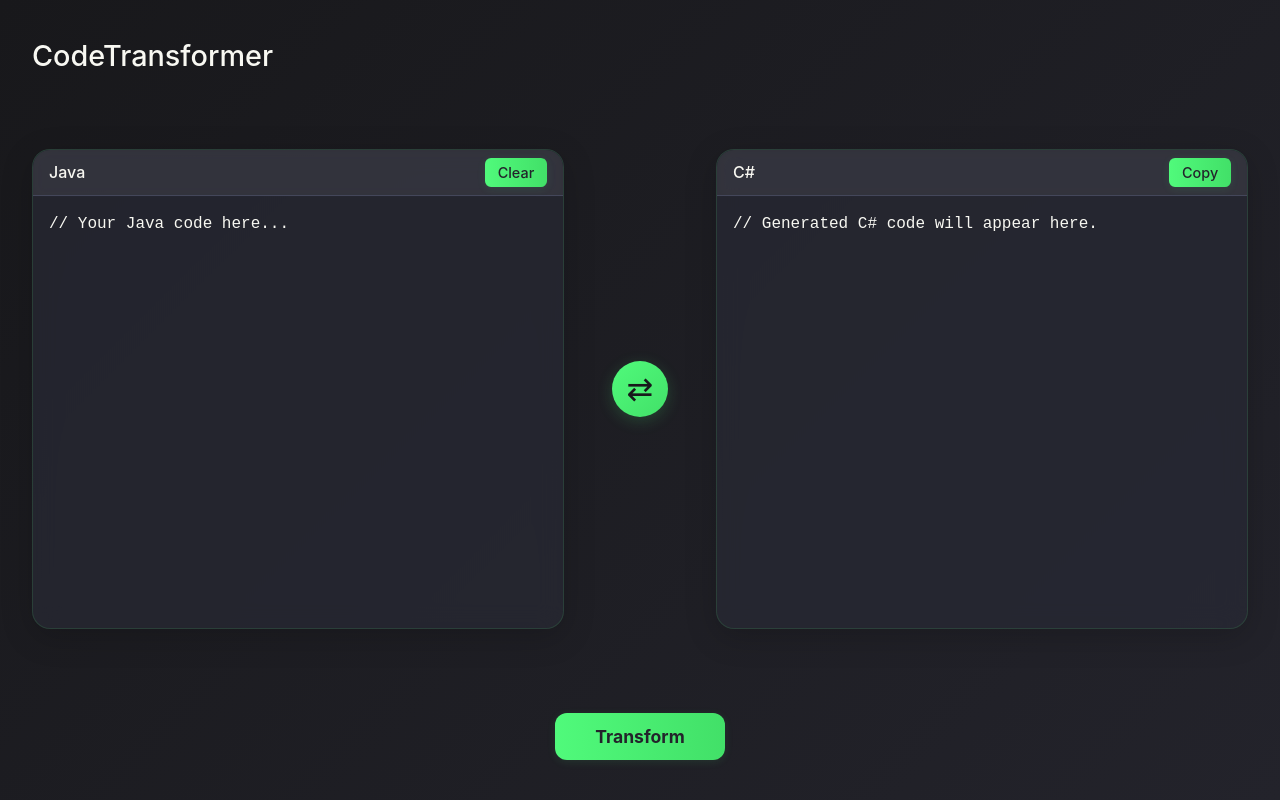
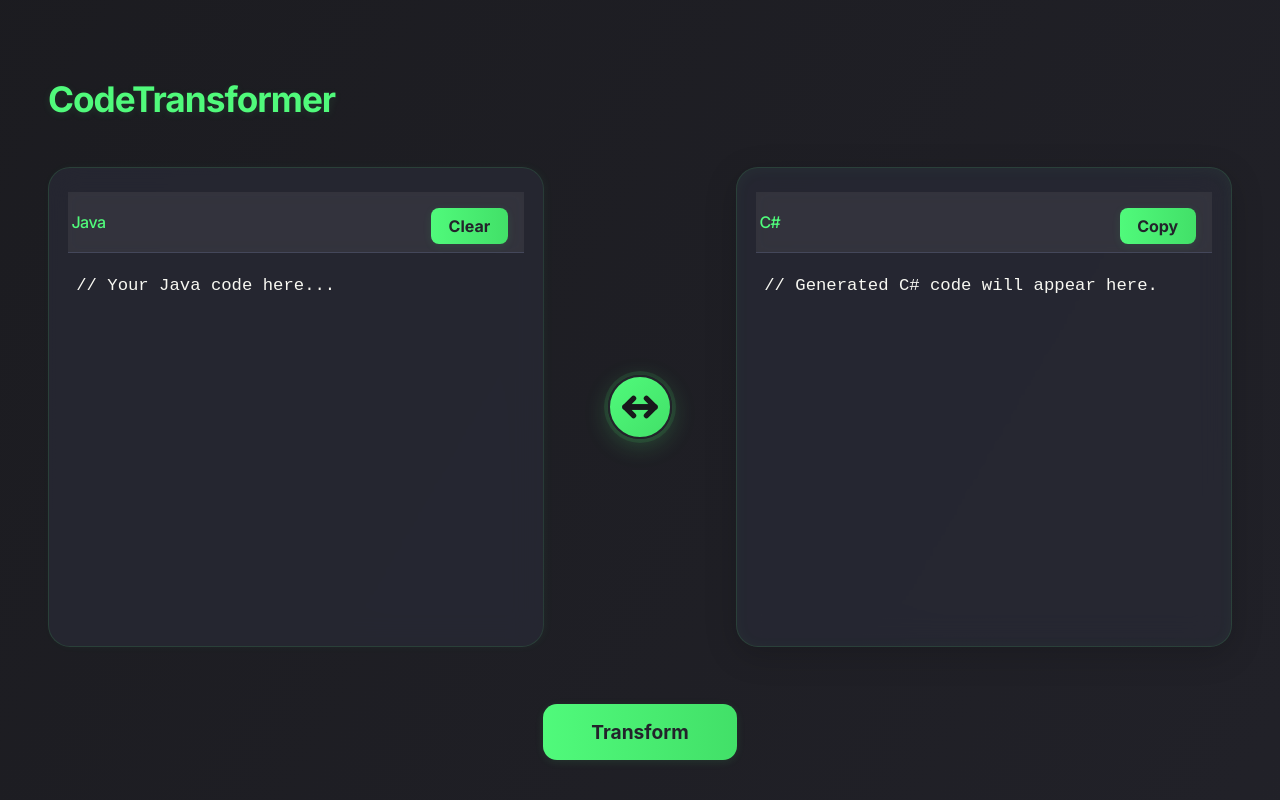
Before and after one commit to Vedang-P/java-to-c--website-ui, a React (Vite) app in the folder code-transformer-app/: page / in a window 1280 px wide. Built offline with nearby package versions, Linux system fonts and the light colour scheme.

Commit message:
revamped the ui

```diff
--- a/code-transformer-app/src/App.css
+++ b/code-transformer-app/src/App.css
@@ -1,3 +1,5 @@
+@import url('https://fonts.googleapis.com/css2?family=Inter:wght@500;700&display=swap');
+
 /* Full-screen foundation */
 html, body, #root {
   height: 100%;
@@ -24,12 +26,21 @@ html, body, #root {
 }
 
 body {
-  background: linear-gradient(135deg, #18181b 0%, #23232b 100%);
+  background: linear-gradient(120deg, #18181b 0%, #23232b 100%);
+  background-size: 200% 200%;
+  animation: gradientMove 8s ease-in-out infinite;
   color: var(--text-color);
   min-height: 100vh;
   margin: 0;
   padding: 0;
+  font-family: 'Inter', -apple-system, BlinkMacSystemFont, 'Segoe UI', 'Roboto', 'Oxygen', 'Ubuntu', 'Cantarell', 'Fira Sans', 'Droid Sans', 'Helvetica Neue', sans-serif;
   display: block;
+}
+
+@keyframes gradientMove {
+  0% { background-position: 0% 50%; }
+  50% { background-position: 100% 50%; }
+  100% { background-position: 0% 50%; }
 }
 
 /*
@@ -41,7 +52,7 @@ body {
   height: 100vh;
   max-width: none;
   margin: 0;
-  padding: 2.5rem 2rem;
+  padding: 3.5rem 3rem 2.5rem 3rem;
   background: transparent;
   border-radius: 0;
   box-shadow: none;
@@ -51,10 +62,14 @@ body {
 
 /* Header - no changes */
 .app-header h1 {
-  font-size: 1.8rem;
-  font-weight: 500;
-  margin: 0 0 1rem 0;
-  color: var(--text-color);
+  font-family: 'Inter', sans-serif;
+  font-size: 2.2rem;
+  font-weight: 700;
+  letter-spacing: -1px;
+  margin-bottom: 2rem;
+  color: var(--primary-accent);
+  text-shadow: 0 2px 8px rgba(80,250,123,0.10);
+  transition: color 0.3s, text-shadow 0.3s;
 }
 
 /* Language Selector - no changes */
@@ -96,7 +111,7 @@ body {
 .main-content {
   display: flex;
   flex-grow: 1;
-  gap: 2rem;
+  gap: 2.5rem;
   min-height: 0;
   height: 100%;
   justify-content: stretch;
@@ -109,32 +124,38 @@ body {
   flex: 1 1 0;
   display: flex;
   flex-direction: column;
-  background: rgba(40, 42, 54, 0.7);
-  border-radius: 18px;
+  background: rgba(40, 42, 54, 0.75);
+  border-radius: 22px;
   overflow: hidden;
   border: 1.5px solid rgba(80, 250, 123, 0.12);
   position: relative;
   min-width: 0;
   min-height: 60vh;
-  box-shadow: 0 8px 32px 0 rgba(0,0,0,0.18);
-  backdrop-filter: blur(12px);
-  -webkit-backdrop-filter: blur(12px);
-  transition: box-shadow 0.3s, border 0.3s, background 0.3s;
+  box-shadow: 0 8px 32px 0 rgba(0,0,0,0.18), inset 0 2px 16px 0 rgba(80,250,123,0.04);
+  backdrop-filter: blur(16px);
+  -webkit-backdrop-filter: blur(16px);
+  transition: box-shadow 0.4s, border 0.4s, background 0.4s;
+  padding: 1.5rem 1.2rem 1.2rem 1.2rem;
 }
 .code-panel:hover {
-  box-shadow: 0 12px 40px 0 rgba(80,250,123,0.10);
+  box-shadow: 0 12px 40px 0 rgba(80,250,123,0.18), 0 0 16px 2px rgba(80,250,123,0.18);
   border: 1.5px solid var(--primary-accent);
-  background: rgba(80, 250, 123, 0.08);
+  background: rgba(80, 250, 123, 0.10);
 }
 .panel-header {
   display: flex;
   justify-content: space-between;
   align-items: center;
-  padding: 0.5rem 1rem;
+  padding: 0.5rem 1rem 0.5rem 0.2rem;
   background: rgba(58, 58, 66, 0.7);
   border-bottom: 1px solid var(--border-color);
   backdrop-filter: blur(6px);
   -webkit-backdrop-filter: blur(6px);
+  font-family: 'Inter', sans-serif;
+  font-size: 1.1rem;
+  font-weight: 500;
+  letter-spacing: -0.5px;
+  color: var(--primary-accent);
 }
 .panel-header h2 {
   margin: 0;
@@ -146,10 +167,10 @@ body {
   background-color: transparent;
   border: none;
   color: var(--text-color);
-  padding: 1rem;
+  padding: 1.2rem 0.5rem 0.5rem 0.5rem;
   font-family: 'Fira Code', 'Courier New', monospace;
-  font-size: 1rem;
-  line-height: 1.5;
+  font-size: 1.08rem;
+  line-height: 1.6;
   resize: none;
   outline: none;
   transition: background 0.3s, color 0.3s;
@@ -158,13 +179,14 @@ body {
   background: linear-gradient(90deg, #50fa7b 0%, #42e068 100%);
   color: #23232b;
   border: none;
-  padding: 0.4rem 0.8rem;
-  border-radius: 6px;
+  padding: 0.5rem 1.1rem;
+  border-radius: 8px;
   cursor: pointer;
-  font-size: 0.9rem;
-  font-weight: 500;
+  font-size: 1rem;
+  font-weight: 600;
   box-shadow: 0 2px 8px 0 rgba(80,250,123,0.10);
   transition: background 0.3s, box-shadow 0.3s, color 0.3s;
+  margin-top: 0.5rem;
 }
 .panel-button:hover {
   background: linear-gradient(90deg, #42e068 0%, #50fa7b 100%);
@@ -176,17 +198,17 @@ body {
 .action-bar {
   display: flex;
   justify-content: center;
-  padding-top: 1.5rem;
+  padding-top: 2.5rem;
   flex-shrink: 0;
 }
 .transform-button {
   background: linear-gradient(90deg, #50fa7b 0%, #42e068 100%);
   color: #23232b;
   border: none;
-  padding: 0.8rem 2.5rem;
-  font-size: 1.1rem;
+  padding: 1rem 3rem;
+  font-size: 1.2rem;
   font-weight: bold;
-  border-radius: 12px;
+  border-radius: 14px;
   cursor: pointer;
   box-shadow: 0 2px 8px 0 rgba(80,250,123,0.10);
   transition: background 0.3s, box-shadow 0.3s, color 0.3s;
@@ -201,24 +223,41 @@ body {
   align-self: center;
   background: linear-gradient(135deg, #50fa7b 0%, #42e068 100%);
   color: #18181b;
-  border: none;
+  border: 2.5px solid #23232b;
   border-radius: 50%;
-  width: 56px;
-  height: 56px;
-  font-size: 2rem;
+  width: 64px;
+  height: 64px;
+  font-size: 2.2rem;
   font-weight: bold;
-  box-shadow: 0 4px 16px 0 rgba(80,250,123,0.18);
+  box-shadow: 0 6px 24px 0 rgba(80,250,123,0.22), 0 0 0 4px rgba(80,250,123,0.10);
   display: flex;
   align-items: center;
   justify-content: center;
   cursor: pointer;
-  transition: background 0.3s, box-shadow 0.3s, color 0.3s, transform 0.2s;
+  transition: background 0.3s, box-shadow 0.3s, color 0.3s, transform 0.4s, border 0.3s;
   z-index: 2;
-  margin: 0 1rem;
+  margin: 0 1.5rem;
+  line-height: 1;
+  padding: 0;
+  position: relative;
 }
 .center-swap:hover {
   background: linear-gradient(135deg, #42e068 0%, #50fa7b 100%);
   color: #23232b;
-  box-shadow: 0 8px 32px 0 rgba(80,250,123,0.28);
-  transform: scale(1.08) rotate(90deg);
+  box-shadow: 0 12px 48px 0 rgba(80,250,123,0.28), 0 0 0 8px rgba(80,250,123,0.16);
+  border: 2.5px solid var(--primary-accent);
+  transform: scale(1.12) rotate(180deg);
 }
+.center-swap svg, .center-swap span {
+  display: flex;
+  align-items: center;
+  justify-content: center;
+  width: 100%;
+  height: 100%;
+}
+
+/* Divider between panels and swap button */
+.main-content > .code-panel:not(:last-child) {
+  border-right: 1.5px solid rgba(80,250,123,0.10);
+  box-shadow: 2px 0 8px 0 rgba(80,250,123,0.04);
+}
--- a/code-transformer-app/src/App.jsx
+++ b/code-transformer-app/src/App.jsx
@@ -38,7 +38,12 @@ function App() {
           setCode={setJavaCode}
           isReadOnly={false}
         />
-        <button className="swap-button center-swap" onClick={handleSwapLanguages} title="Swap Languages">&#x21C4;</button>
+        <button className="swap-button center-swap" onClick={handleSwapLanguages} title="Swap Languages">
+          <svg width="28" height="28" viewBox="0 0 28 28" fill="none" xmlns="http://www.w3.org/2000/svg">
+            <path d="M7 14H21M21 14L17 10M21 14L17 18" stroke="#18181b" strokeWidth="2.5" strokeLinecap="round" strokeLinejoin="round"/>
+            <path d="M21 14H7M7 14L11 10M7 14L11 18" stroke="#18181b" strokeWidth="2.5" strokeLinecap="round" strokeLinejoin="round"/>
+          </svg>
+        </button>
         <CodePanel
           language={targetLang}
           code={csharpCode}
```
